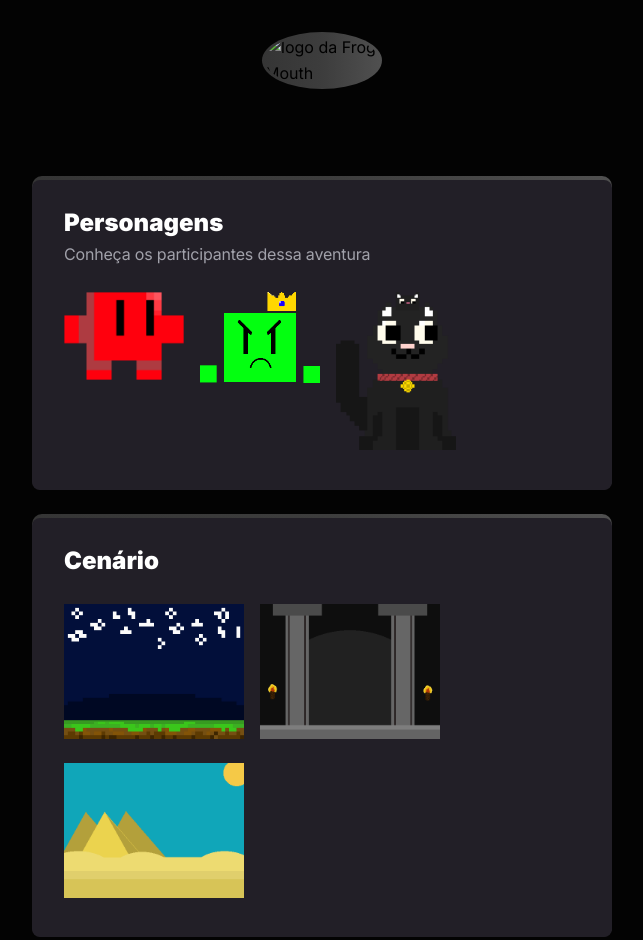
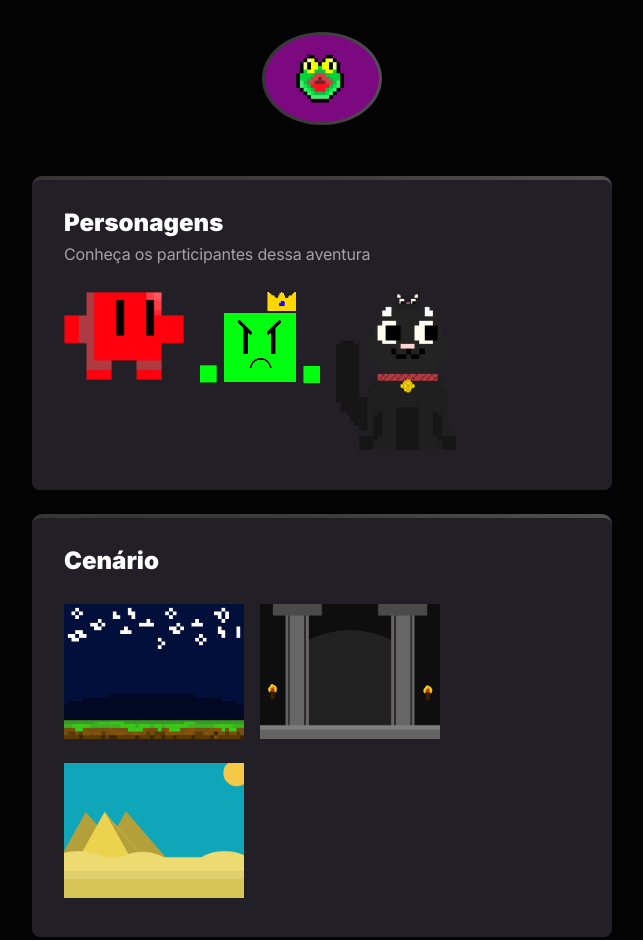
Before and after one commit to Artheir/Murilo-Dev, a plain HTML site: page index.html in a window 1280 px wide. Shown: the top 940 px of the page, without its empty margins (318-961 px from the left). Drawn offline with Linux system fonts and the light colour scheme.

Commit message:
Update index.html

```diff
--- a/index.html
+++ b/index.html
@@ -18,7 +18,7 @@
         <header>
             <div>
                 <img
-                src="./assets/FgMouth.jpg" alt="logo da Frog Mouth"
+                src="./assets/FgMouth.jpeg" alt="logo da Frog Mouth"
                 />
             </div>
         </header>
```
